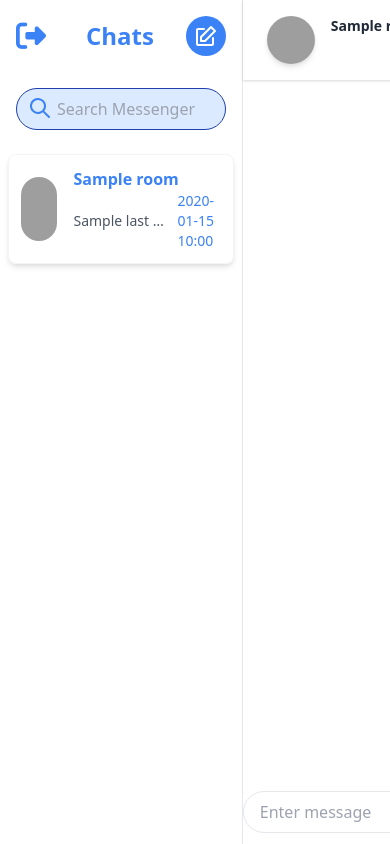
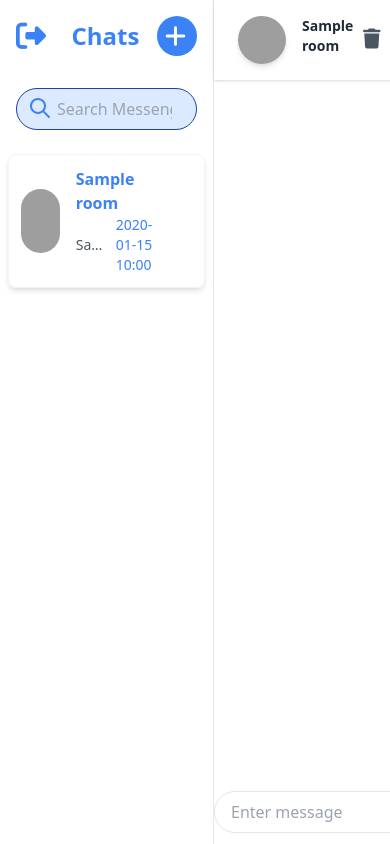
Before and after one commit to carrot2803/Bluberi, a Flask app: template App/templates/chat.html in a window 390 px wide. Run offline with Flask 3, Linux system fonts and the light colour scheme; tables that the repository leaves empty hold one stand-in row (values such as "Sample post"); the template is opened without the code that fills it: values that come from a table or form of the project are taken from there, most other values are stand-ins (such as "Sample title", 1, 10 or a date in 2020); some libraries are stand-ins or nearby versions; grey boxes are pictures that could not be loaded.

Commit message:
mobile scaling

```diff
--- a/App/templates/_room_list.html
+++ b/App/templates/_room_list.html
@@ -30,5 +30,12 @@
     </a>
     {% endfor %}
 
+    <style>
+        @media screen and (max-width: 767px) {
+            .max-w-sm {
+                width: 2rem;
+            }
+        }
+    </style>
 </div>
 {% endblock %}
--- a/App/templates/_sidebar.html
+++ b/App/templates/_sidebar.html
@@ -8,11 +8,8 @@
         <p class="text-md font-bold hidden hover:text-blue-600  md:block group-hover:block text-blue-500 text-2xl cursor-pointer"
             onclick="window.location.href='/chat'">Chats</p>
         <a
-            class="create-chat-btn block rounded-full hover:bg-blue-600 bg-blue-500 w-10 h-10 p-2 hidden md:block group-hover:block cursor-pointer">
-            <svg viewBox="0 0 24 24" class="w-full h-full fill-current text-white">
-                <path
-                    d="M6.3 12.3l10-10a1 1 0 0 1 1.4 0l4 4a1 1 0 0 1 0 1.4l-10 10a1 1 0 0 1-.7.3H7a1 1 0 0 1-1-1v-4a1 1 0 0 1 .3-.7zM8 16h2.59l9-9L17 4.41l-9 9V16zm10-2a1 1 0 0 1 2 0v6a2 2 0 0 1-2 2H4a2 2 0 0 1-2-2V6c0-1.1.9-2 2-2h6a1 1 0 0 1 0 2H4v14h14v-6z" />
-            </svg>
+            class="create-chat-btn flex items-center justify-center rounded-full hover:bg-blue-600 bg-blue-500 w-10 h-10 p-2 hidden md:block group-hover:block cursor-pointer">
+            <i class="fas fa-plus text-white text-2xl"></i>
         </a>
     </div>
     <!-- Search Bar -->
```
